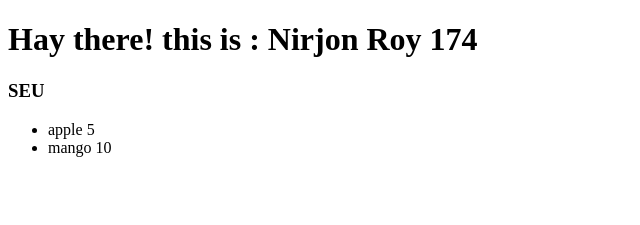
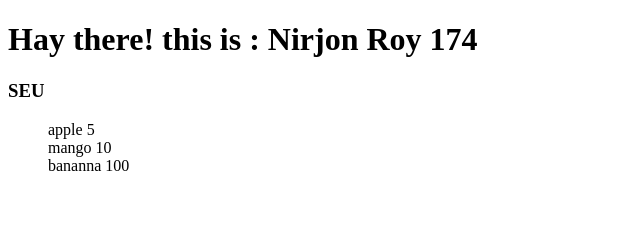
Before and after one commit to nirjonroy/React_practice, a React (Vite) app: page / in a window 1280 px wide. Shown: the top 225 px of the page, without its empty margins (0-640 px from the left). Built offline with nearby package versions, Linux system fonts and the light colour scheme.

Commit message:
Rendering Components Inside A Loop

```diff
--- /dev/null
+++ b/src/Components/Fruite.jsx
@@ -0,0 +1,3 @@
+export default function Fruite({name, price}){
+    return <div>{name} {price}</div>;
+}
--- a/src/Components/Fruites.jsx
+++ b/src/Components/Fruites.jsx
@@ -1,16 +1,17 @@
+import Fruite from "./Fruite"
+
 export default function Fruites(){
     // const fruites = ['Apple', 'Mango', 'Bananna', 'Guava']
     const fruites = [
         {name: "apple", price: 5},
         {name: "mango", price: 10},
+        {name: "bananna", price: 100},
     ]
     return <div>
         <ul>
-            {fruites.map((fruit) => (
-                <li key={fruit.name}>{fruit.name} {fruit.price}</li>
-            )
-
-            )}
+        {fruites.map((fruit, index) => (
+                    <Fruite key={index} name={fruit.name} price={fruit.price} />
+                ))}
         </ul>
     </div>
 }
```
